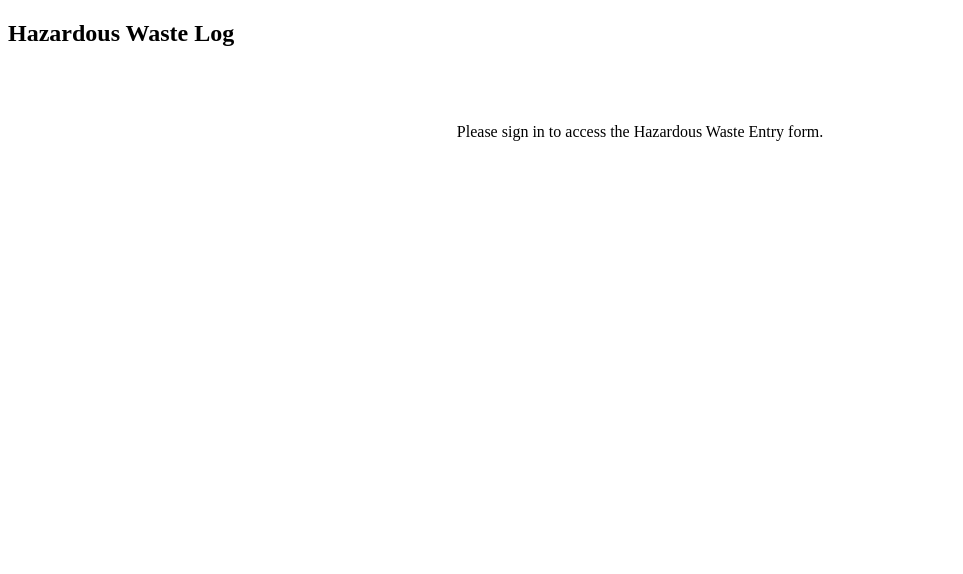
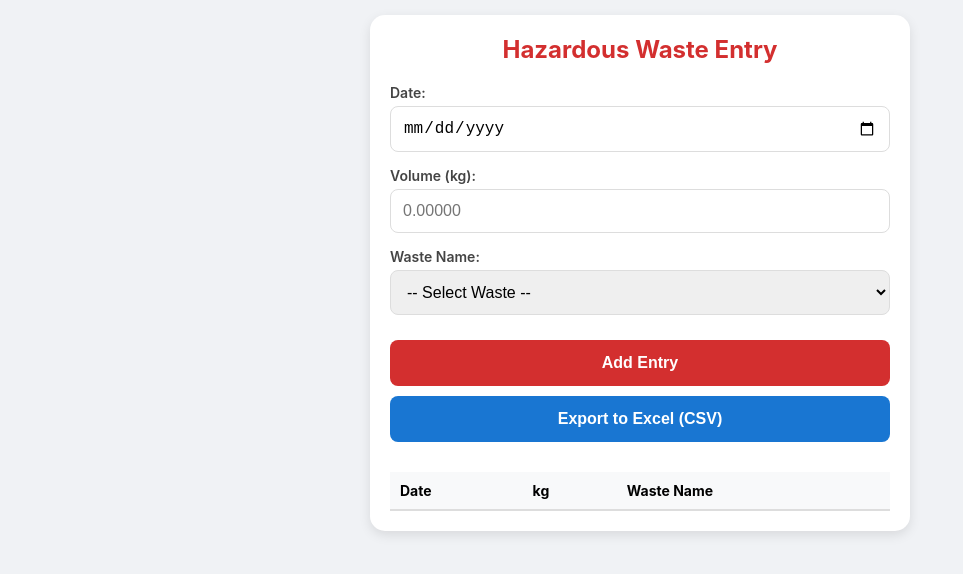
Before and after one commit to EMU-HDJV/waste-log, a plain HTML site: page index.html in a window 1280 px wide. Shown: the whole page, without its empty margins (0-963 px from the left). Drawn offline with Linux system fonts and the light colour scheme.

Commit message:
Update index.html

```diff
--- a/index.html
+++ b/index.html
@@ -1,28 +1,113 @@
 <!DOCTYPE html>
 <html lang="en">
 <head>
-  <script src="https://accounts.google.com/gsi/client" async defer></script>
   <meta charset="UTF-8">
   <meta name="viewport" content="width=device-width, initial-scale=1.0">
   <title>Hazardous Waste Log</title>
   <style>
-    /* ... (Your existing CSS remains exactly the same) ... */
-    #login-section { text-align: center; padding: 40px 10px; }
-    #form-section { display: none; }
-    .user-info { font-size: 12px; color: #666; text-align: right; margin-bottom: 10px; }
+    /* Mobile-First Styling */
+    body {
+      font-family: -apple-system, BlinkMacSystemFont, "Segoe UI", Roboto, Helvetica, Arial, sans-serif;
+      background-color: #f0f2f5;
+      margin: 0;
+      padding: 15px;
+      display: flex;
+      justify-content: center;
+    }
+
+    .container {
+      width: 100%;
+      max-width: 500px;
+      background: white;
+      padding: 20px;
+      border-radius: 15px;
+      box-shadow: 0 4px 12px rgba(0,0,0,0.1);
+    }
+
+    h2 {
+      color: #d32f2f; /* Red for Hazardous Waste */
+      text-align: center;
+      margin-top: 0;
+    }
+
+    label {
+      display: block;
+      margin-top: 15px;
+      font-weight: 600;
+      color: #444;
+      font-size: 14px;
+    }
+
+    input, select {
+      width: 100%;
+      padding: 12px;
+      margin-top: 5px;
+      border: 1px solid #ddd;
+      border-radius: 8px;
+      box-sizing: border-box;
+      font-size: 16px; /* Prevents auto-zoom on mobile */
+    }
+
+    .button-group {
+      margin-top: 25px;
+      display: flex;
+      flex-direction: column;
+      gap: 10px;
+    }
+
+    button {
+      width: 100%;
+      padding: 14px;
+      border: none;
+      border-radius: 8px;
+      font-size: 16px;
+      font-weight: bold;
+      cursor: pointer;
+      transition: opacity 0.2s;
+    }
+
+    .btn-add { background-color: #d32f2f; color: white; }
+    .btn-export { background-color: #1976d2; color: white; }
+    button:active { opacity: 0.8; }
+
+    /* Modern Table Styling */
+    .table-wrapper {
+      margin-top: 30px;
+      overflow-x: auto;
+    }
+
+    table {
+      width: 100%;
+      border-collapse: collapse;
+      font-size: 14px;
+    }
+
+    th {
+      background-color: #f8f9fa;
+      text-align: left;
+      padding: 10px;
+      border-bottom: 2px solid #ddd;
+    }
+
+    td {
+      padding: 10px;
+      border-bottom: 1px solid #eee;
+    }
+
+    /* Feedback message */
+    #status {
+      text-align: center;
+      font-size: 12px;
+      margin-top: 10px;
+      color: #666;
+    }
   </style>
 </head>
 <body>
 
 <div class="container">
-  <h2>Hazardous Waste Log</h2>
+  <h2>Hazardous Waste Entry</h2>
 
-  <div id="login-section">
-    <p style="text-align: center;">Please sign in to access the Hazardous Waste Entry form.</p>
-    <div style="display: flex; justify-content: center; padding: 20px;" id="buttonDiv"></div>
-  </div>
-
-  <div id="form-section" style="display: none;">
   <label for="date">Date:</label>
   <input type="date" id="date">
 
@@ -62,7 +147,6 @@
     </table>
   </div>
 </div>
-</div>
 
 <script src="script.js"></script>
 </body>
```
Lines whose indentation alone changed are shown as unchanged.
